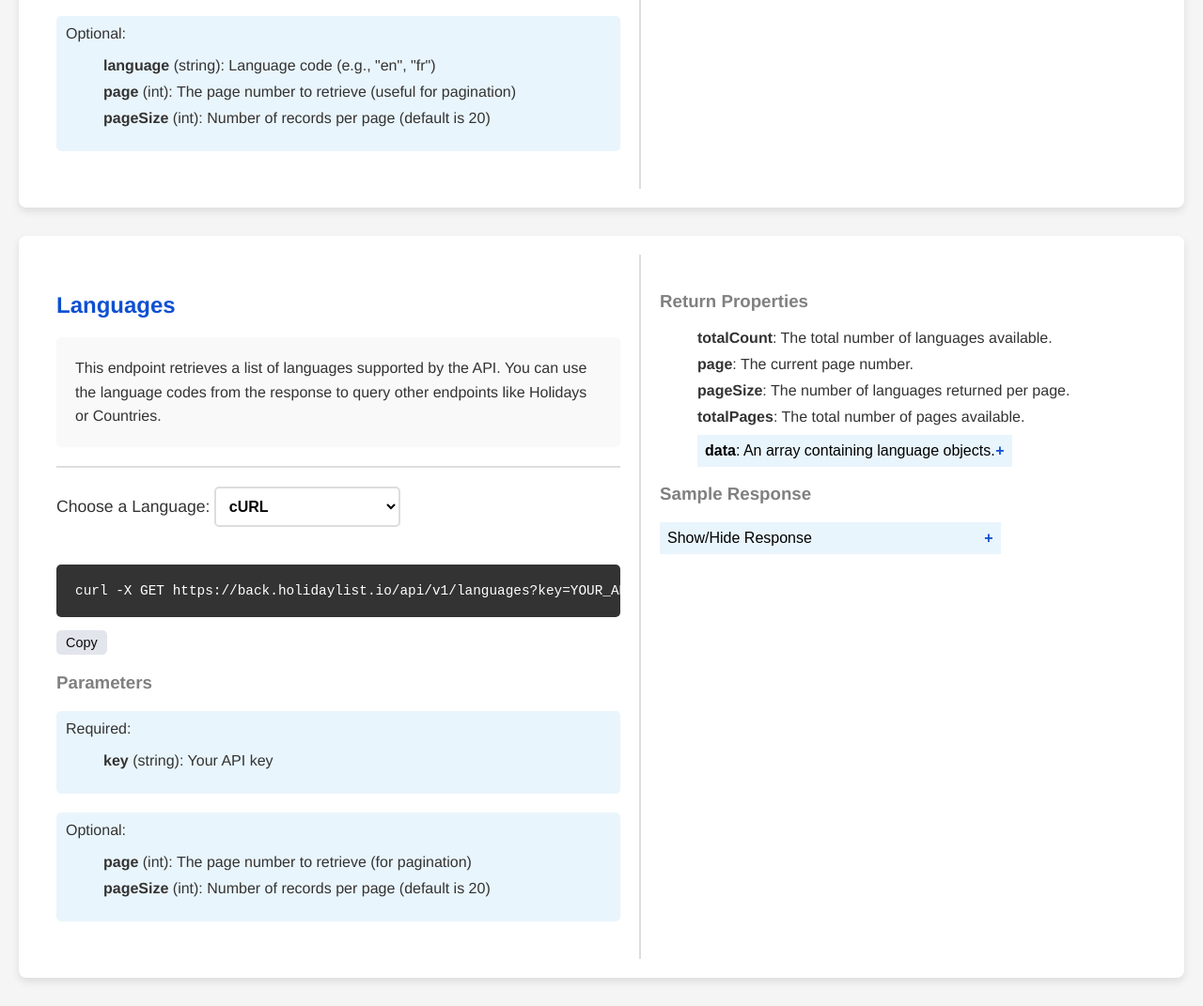
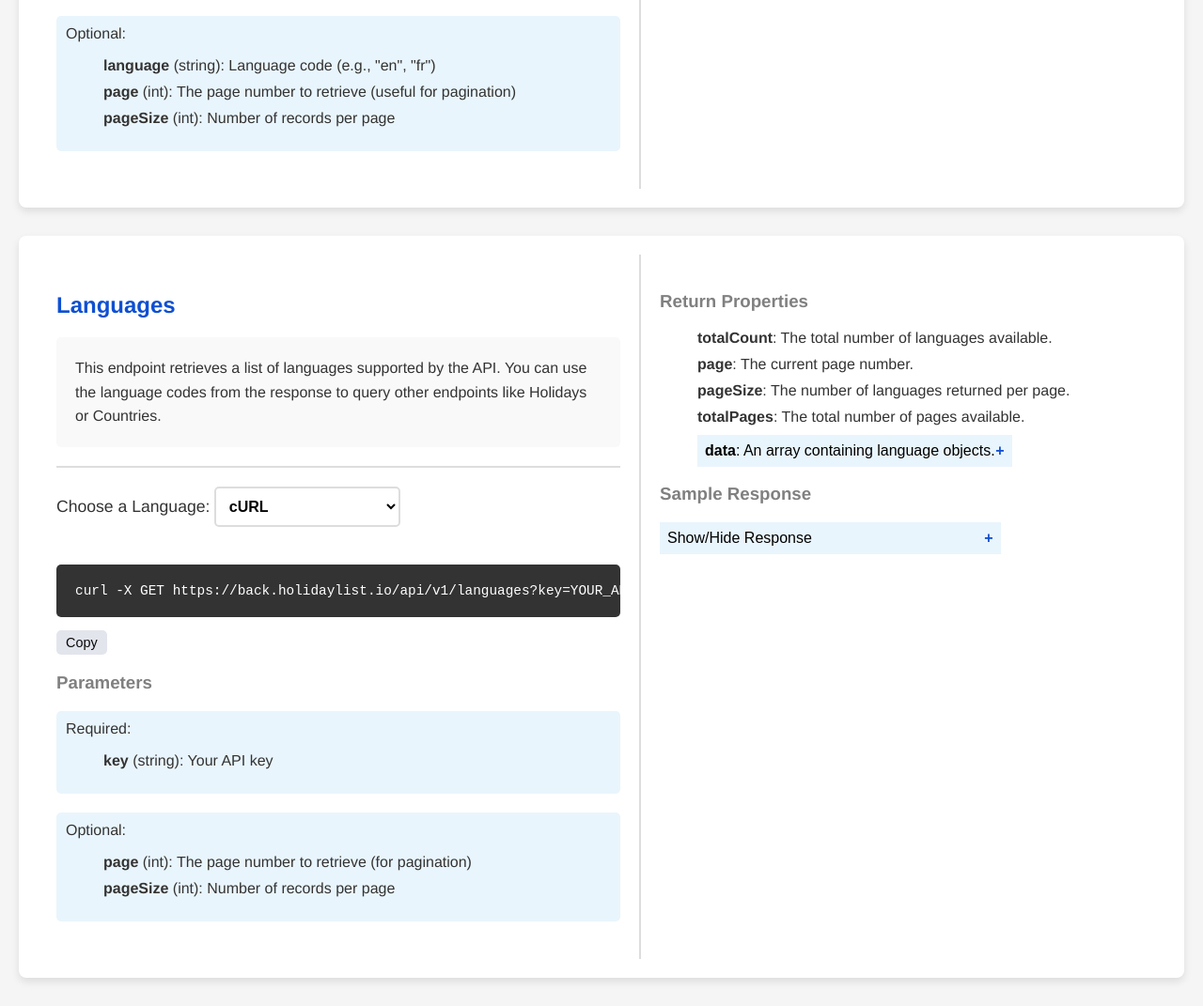
Before and after one commit to feelgd777/api_copy, a plain HTML site: page index.html in a window 1280 px wide. Shown: the part 1806-2877 px from the top of the page at 94% size. Drawn offline with Linux system fonts and the light colour scheme.

Commit message:
documentatino edit

```diff
--- a/index.html
+++ b/index.html
@@ -202,7 +202,7 @@
             <ul style="list-style-type: none;">
                 <li style="margin-bottom: 10px;"><strong>language</strong> (string): Language code (e.g., "en", "fr")</li>
                 <li style="margin-bottom: 10px;"><strong>page</strong> (int): The page number to retrieve (useful for pagination)</li>
-                <li style="margin-bottom: 10px;"><strong>pageSize</strong> (int): Number of records per page (default is 20)</li>
+                <li style="margin-bottom: 10px;"><strong>pageSize</strong> (int): Number of records per page</li>
             </ul>
         </div>
     </div>
@@ -326,7 +326,7 @@
             Optional:
             <ul style="list-style-type: none;">
                 <li style="margin-bottom: 10px;"><strong>page</strong> (int): The page number to retrieve (for pagination)</li>
-                <li style="margin-bottom: 10px;"><strong>pageSize</strong> (int): Number of records per page (default is 20)</li>
+                <li style="margin-bottom: 10px;"><strong>pageSize</strong> (int): Number of records per page</li>
             </ul>
         </div>
     </div>
```
